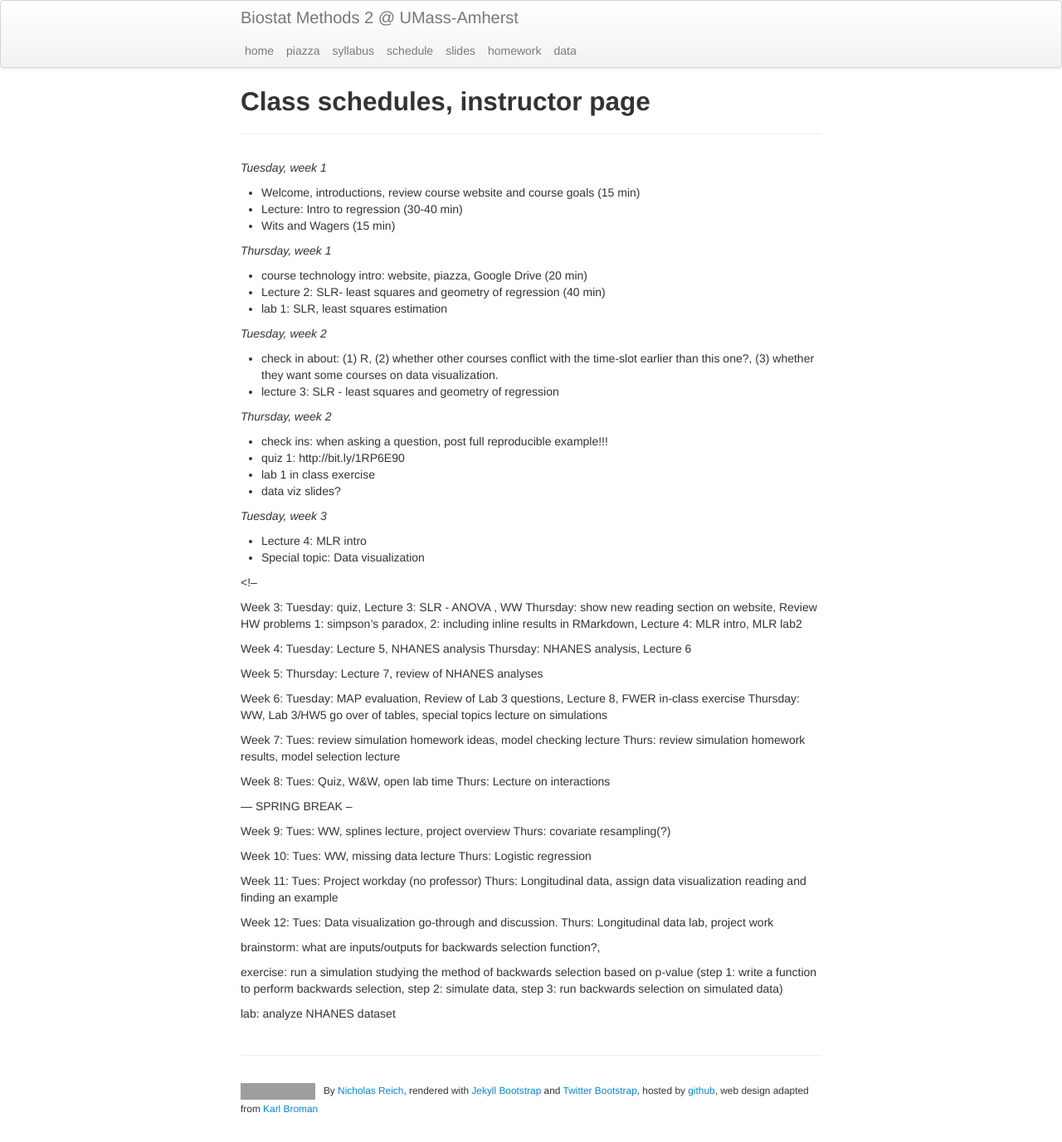
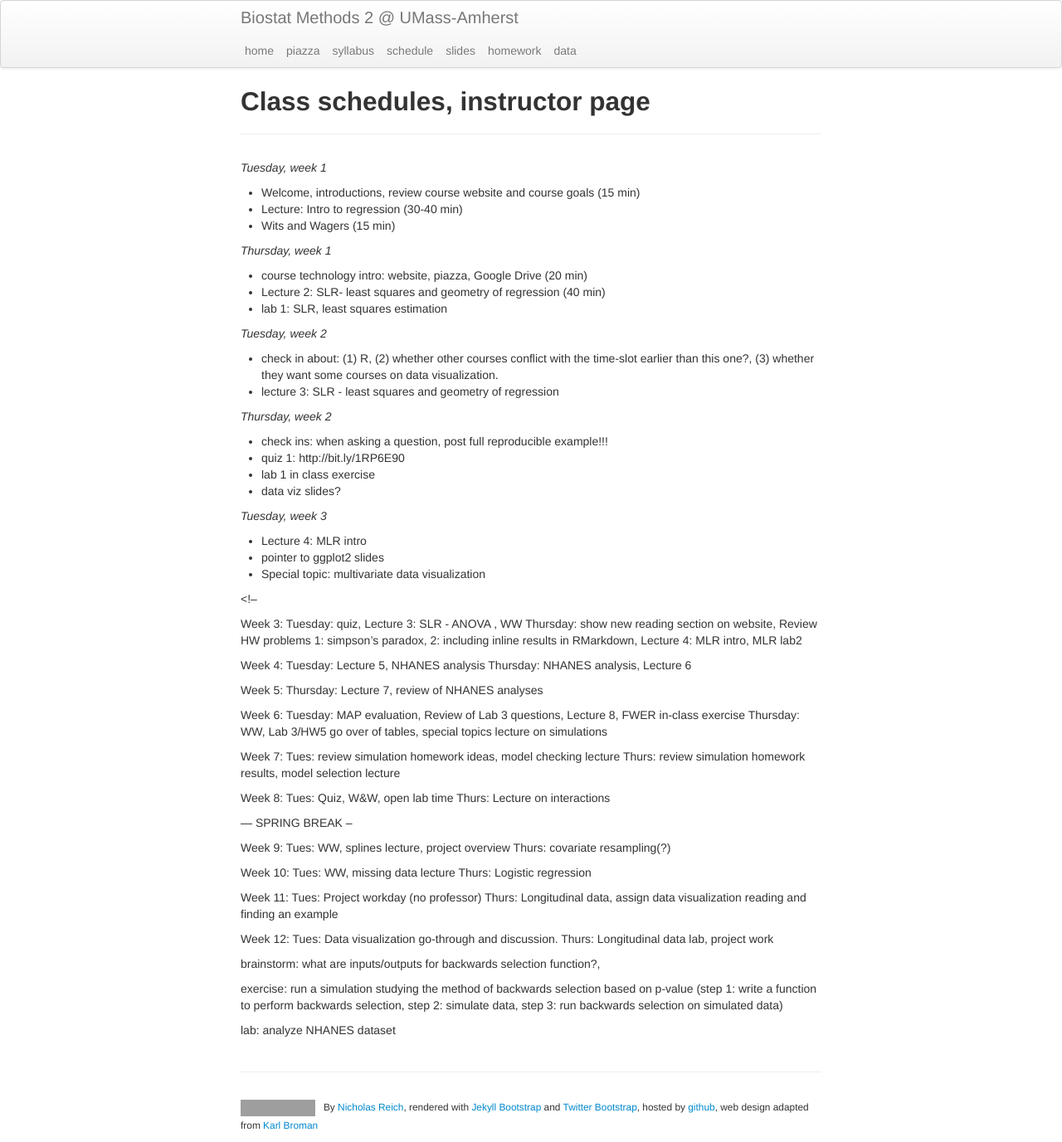
Before and after one commit to sandra8282/applied-regression-2016, a Jekyll site: the page built from pages/instructor-schedule.md, in a window 1280 px wide. Shown: the whole page at 83% size. Built offline with Jekyll 4.4.1, drawn with Linux system fonts in a browser that asks for light colours; grey boxes are pictures that could not be loaded.

Commit message:
udpating schedule.

```diff
--- a/pages/instructor-schedule.md
+++ b/pages/instructor-schedule.md
@@ -30,8 +30,9 @@ _Thursday, week 2_
 
  _Tuesday, week 3_
 
-  - Lecture 4: MLR intro
-  - Special topic: Data visualization
+ - Lecture 4: MLR intro
+ - pointer to ggplot2 slides
+ - Special topic: multivariate data visualization
 
  <!--
 
```
